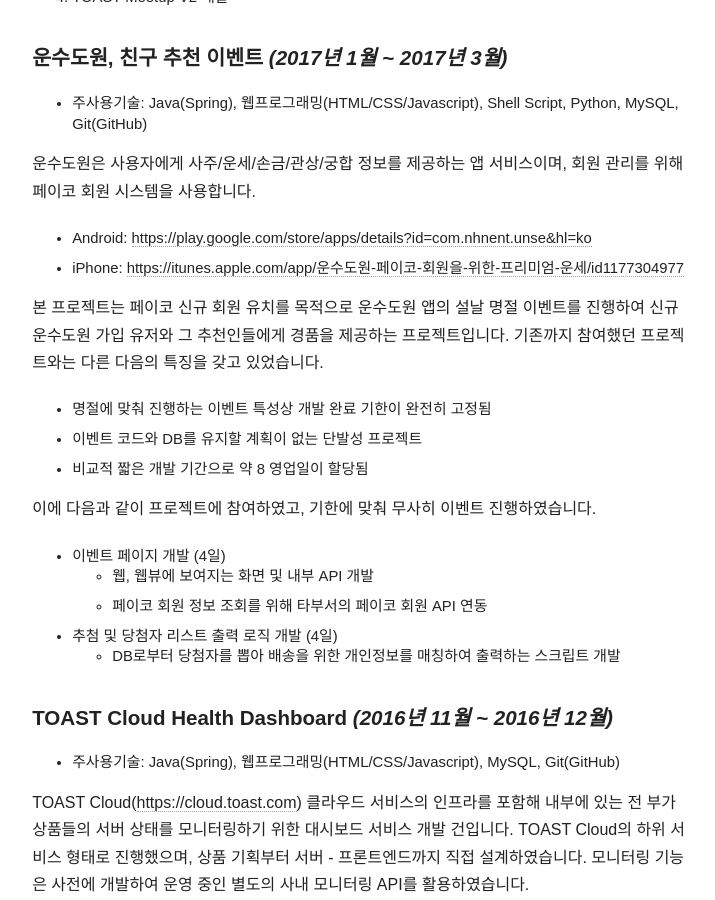
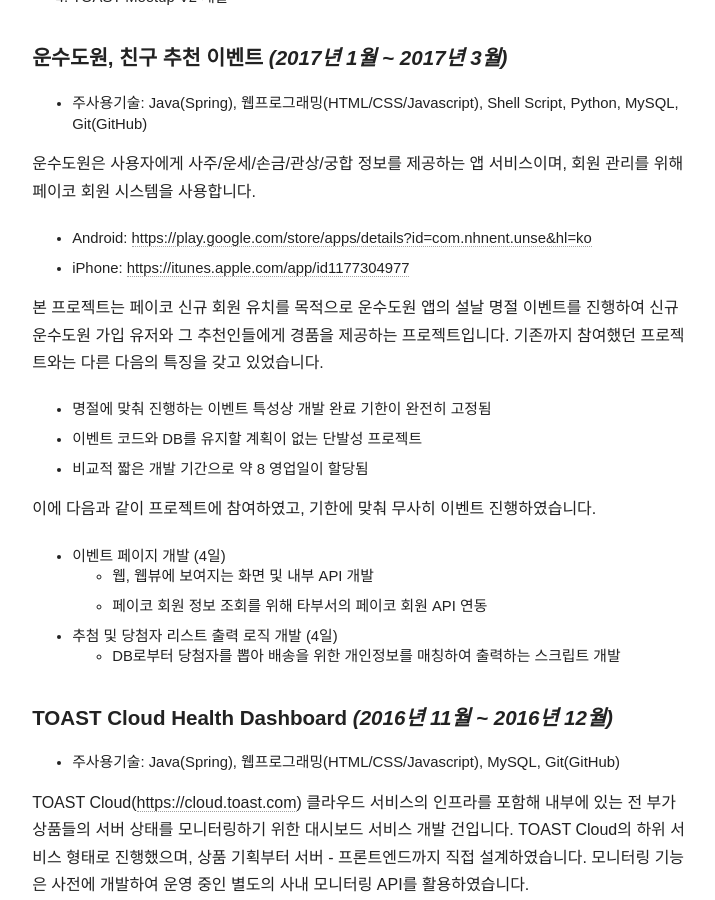
Before and after one commit to djkeh/djkeh.github.io, a Jekyll site: the page built from resume/ko.md, in a window 1280 px wide and 900 px high, scrolled down 1988 px. Shown: the whole window, without its empty margins (279-994 px from the left). Built offline with Jekyll 4.4.1, drawn with Linux system fonts in a browser that asks for light colours; nearby versions of some CDN libraries; some of the changed lines change nothing that is shown.

Commit message:
Update korean resume

```diff
--- a/resume/ko.md
+++ b/resume/ko.md
@@ -60,7 +60,7 @@
 운수도원은 사용자에게 사주/운세/손금/관상/궁합 정보를 제공하는 앱 서비스이며, 회원 관리를 위해 페이코 회원 시스템을 사용합니다.
 
 * Android: [https://play.google.com/store/apps/details?id=com.nhnent.unse&hl=ko](https://play.google.com/store/apps/details?id=com.nhnent.unse&hl=ko)
-* iPhone: [https://itunes.apple.com/app/운수도원-페이코-회원을-위한-프리미엄-운세/id1177304977](https://itunes.apple.com/app/운수도원-페이코-회원을-위한-프리미엄-운세/id1177304977)
+* iPhone: [https://itunes.apple.com/app/id1177304977](https://itunes.apple.com/app/id1177304977)
 
 본 프로젝트는 페이코 신규 회원 유치를 목적으로 운수도원 앱의 설날 명절 이벤트를 진행하여 신규 운수도원 가입 유저와 그 추천인들에게 경품을 제공하는 프로젝트입니다. 기존까지 참여했던 프로젝트와는 다른 다음의 특징을 갖고 있었습니다.
 
```
